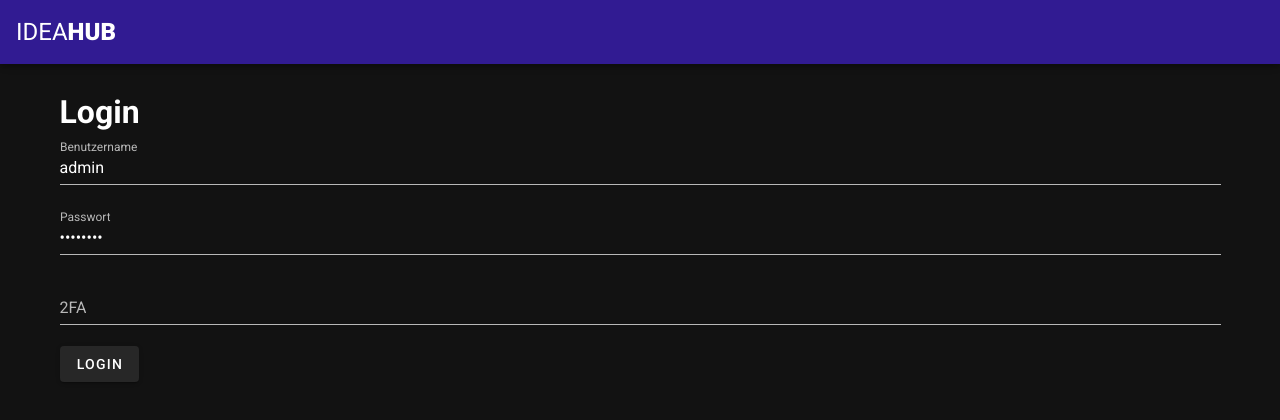
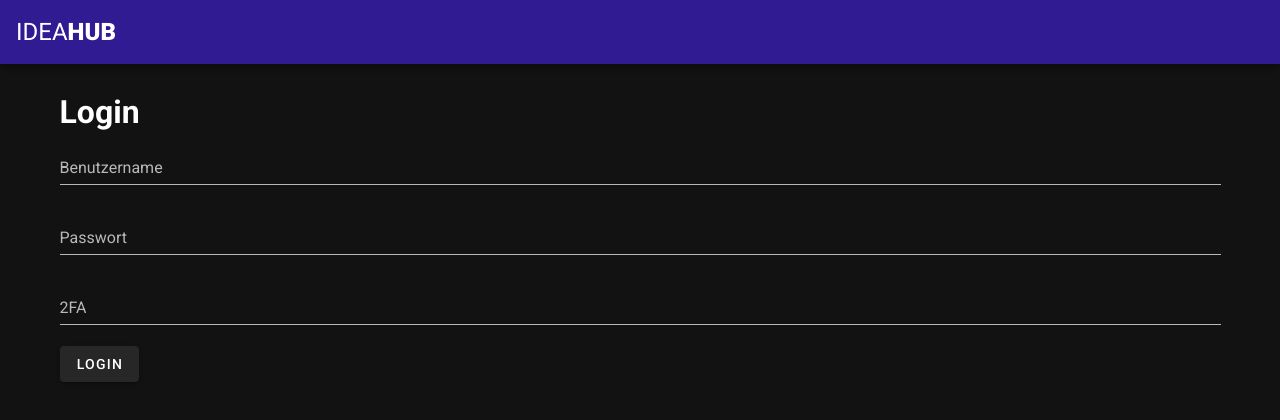
Before and after one commit to mtte/idea-hub, a Vue app in the folder frontend/: page /login in a window 1280 px wide. Shown: the top 420 px of the page. Built offline with nearby package versions, Linux system fonts and the light colour scheme.

Commit message:
remove user

```diff
--- a/frontend/src/views/Login.vue
+++ b/frontend/src/views/Login.vue
@@ -58,8 +58,8 @@ export default {
 
   data () {
     return {
-      username: 'admin',
-      password: 'pass4dev',
+      username: '',
+      password: '',
       twoFA: '',
 
       loading: false,
```
